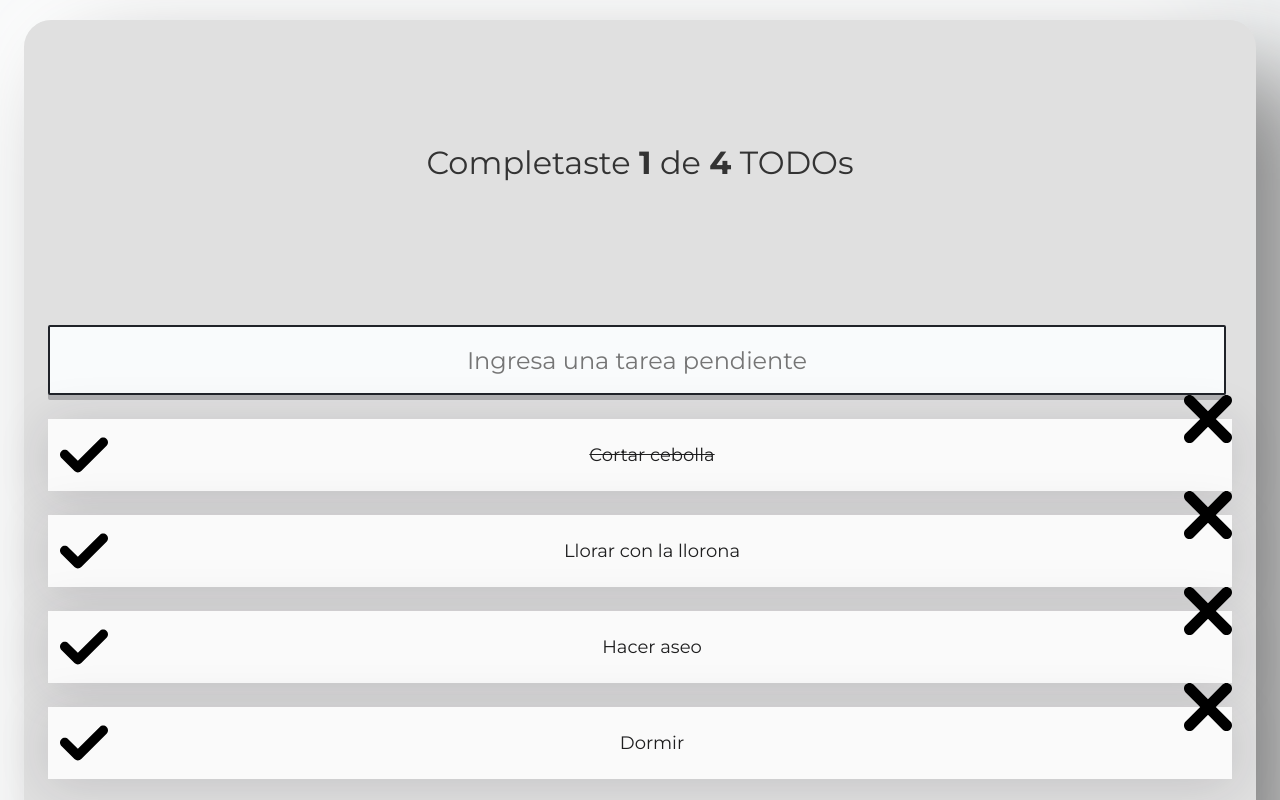
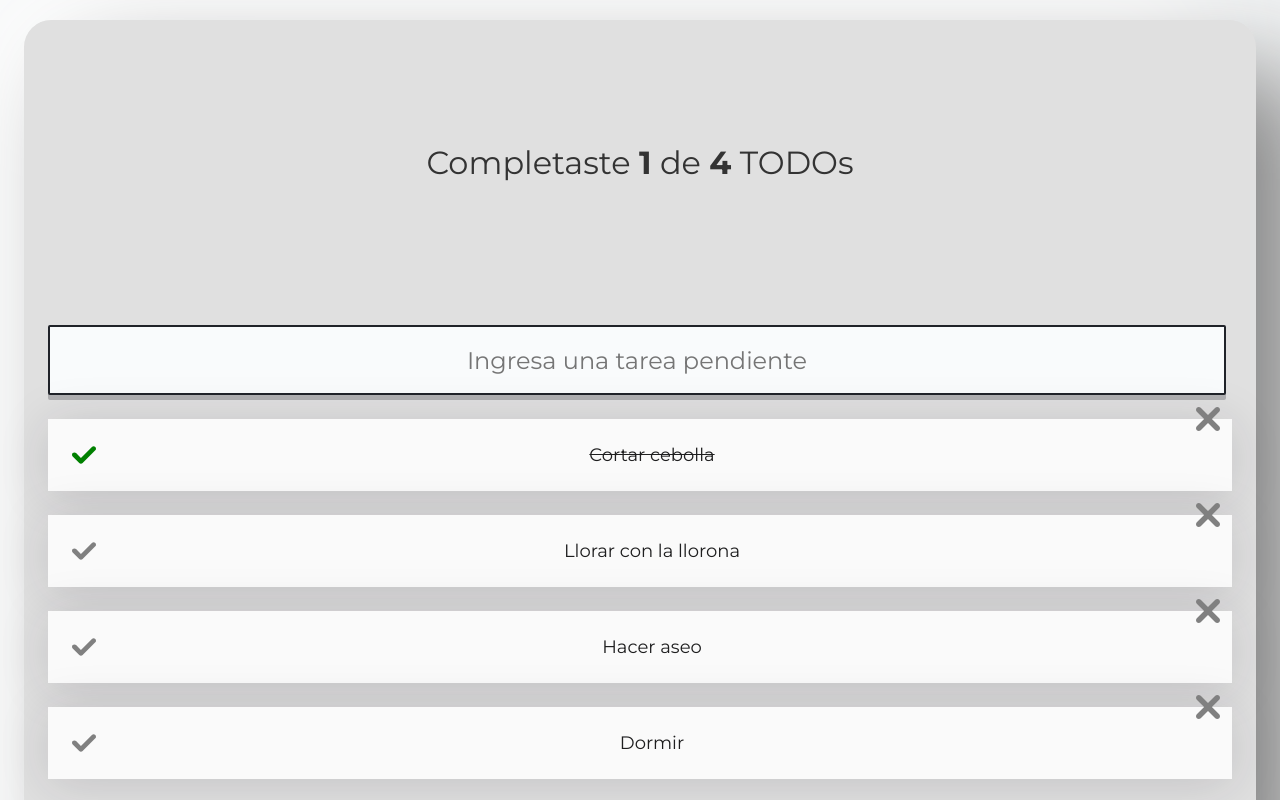
Before and after one commit to CAHB142/TodoMachine, a React (Create React App) app: page / in a window 1280 px wide. Shown: the top 800 px of the page. Built offline with nearby package versions, Linux system fonts and the light colour scheme; a web font is replaced by a local one.

Commit message:
Se agrego colores dinamidos

```diff
--- /dev/null
+++ b/src/css/TodoIcon.css
@@ -0,0 +1,35 @@
+.Icon-container{
+    cursor: pointer;
+    display: flex;
+    justify-content:  center;
+    align-items: center;
+    height: 48px;
+    width: 48px;
+    font-size: 24px;
+    font-weight: bold;
+ }
+ .Icon-container-check{
+     position:absolute;
+     left: 12px;
+ }
+ .Icon-container-check--active{
+     color: #4caf50;
+ }
+ .Icon-container-delete{
+     position: absolute;
+     top: -24px;
+     right: 0;
+ }
+ .Icon-container-delete:hover{
+     color: red;
+ }
+ .Icon-svg{
+     width: 24px;
+     height: 24px;
+ }
+ .Icon-container-check:hover .Icon-svg {
+    fill: green;
+}
+ .Icon-container-delete:hover .Icon-svg {
+    fill: red;
+}
--- a/src/css/TodoItem.css
+++ b/src/css/TodoItem.css
@@ -20,28 +20,3 @@
 .TodoItem-p--complete{
     text-decoration: line-through;
 }
-.Icon{
-   cursor: pointer;
-   display: flex;
-   justify-content:  center;
-   align-items: center;
-   height: 48px;
-   width: 48px;
-   font-size: 24px;
-   font-weight: bold;
-}
-.Icon-check{
-    position:absolute;
-    left: 12px;
-}
-.Icon-check--active{
-    color: #4caf50;
-}
-.Icon-delete{
-    position: absolute;
-    top: -24px;
-    right: 0;
-}
-.Icon-delete:hover{
-    color: red;
-}
--- a/src/js/CompleteIcon.js
+++ b/src/js/CompleteIcon.js
@@ -1,11 +1,12 @@
 import React from "react";
 import {TodoIcon} from './TodoIcon';
 
-function CompleteIcon(){
+function CompleteIcon({completed,onComplete}){
     return (
         <TodoIcon
         type="check"
-        color="gray"
+        color={completed ? 'green' : 'gray'}
+        onClick={onComplete}
         />
     )
 }
--- a/src/js/DeleteIcon.js
+++ b/src/js/DeleteIcon.js
@@ -1,10 +1,11 @@
 import React from "react";
 import {TodoIcon} from './TodoIcon';
-function DeleteIcon(){
+function DeleteIcon({onDelete}){
     return (
         <TodoIcon
         type="delete"
-        color="red"
+        color="gray"
+        onClick={onDelete}
         />
     )
 }
--- a/src/js/TodoIcon.js
+++ b/src/js/TodoIcon.js
@@ -1,14 +1,16 @@
 import {ReactComponent as CheckSVG}  from './check.svg'
 import {ReactComponent as DeleteSVG}  from './delete.svg'
+import '../css/TodoIcon.css';
 
 const IconTypes={
-    "check":<CheckSVG/>,
-    "delete":<DeleteSVG/>
+    "check":(color) =><CheckSVG className="Icon-svg" fill={color}/>,
+    "delete": (color) =><DeleteSVG className="Icon-svg" fill={color}/>
 }
-function TodoIcon({type}){
+function TodoIcon({type, color, onClick}){
     return (
-        <span class={`Icon Icon-svg Icon-${type}`}>
-         {IconTypes[type]}
+        <span class={`Icon-container Icon-container-${type}`} onClick={onClick}>
+         {IconTypes[type](color)}
+
         </span>
     );
 }
--- a/src/js/TodoItem.js
+++ b/src/js/TodoItem.js
@@ -4,15 +4,11 @@ import {DeleteIcon} from './DeleteIcon'
 function TodoItem(props){
     return(
       <li className="TodoItem">
-         <CompleteIcon/>
-         {/* <span className={`Icon Icon-check ${props.completed && "Icon-check--active"}`} onClick={props.onComplete}>
-          V </span> */}
+         <CompleteIcon completed={props.completed} onComplete={props.onComplete} />
          <p className={`TodoItem-p ${props.completed && "TodoItem-p--complete"}`}>
          {props.text}</p>
-         <DeleteIcon/>
-         {/* <span className="Icon Icon-delete" onClick={props.onDelete}>
-          X
-          </span> */}
+         <DeleteIcon onDelete={props.onDelete}/>
+
       </li>
 
 
```
